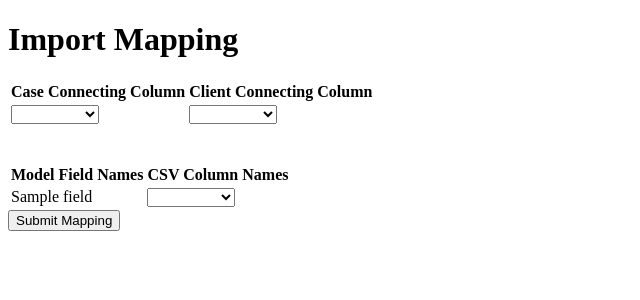
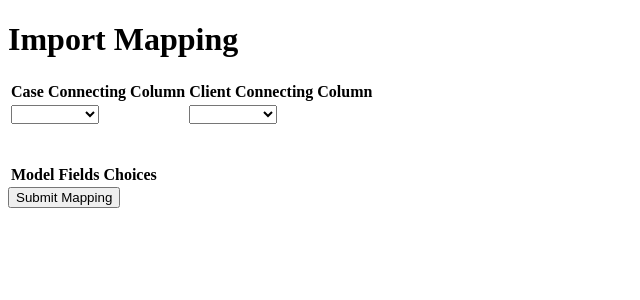
Before and after one commit to TheGreek9/tool_frontend, a Django app: template dataui/datauiapp/templates/datauiapp/csv_table_2.html in a window 1280 px wide. Shown: the top 300 px of the page, without its empty margins (0-640 px from the left). Run offline with Django 3.2, Linux system fonts and the light colour scheme; tables that the repository leaves empty hold one stand-in row (values such as "Sample post"); the template is opened without the code that fills it: values that come from a table or form of the project are taken from there, most other values are stand-ins (such as "Sample title", 1, 10 or a date in 2020); lists and menus that the app fills with data are empty.

Commit message:
Add case form part of column detail post request to populate dict. Client data needs a new post method

```diff
--- a/dataui/datauiapp/forms.py
+++ b/dataui/datauiapp/forms.py
@@ -1,10 +1,21 @@
 from django import forms
+
+from .models import CaseModel, ClientModel
+
+case_model_fields = [a.name for a in CaseModel._meta.get_fields()]
+client_model_fields = [a.name for a in ClientModel._meta.get_fields()]
 
 
 class CaseForm(forms.Form):
-    caseclient = forms.Select()
-    casename = forms.Select()
-    firm_file_number = forms.Select()
-    court_case_number = forms.Select()
-    doi = forms.Select()
-    criticalnote = forms.Select()
+    def __init__(self, *args, **kwargs):
+        choices = kwargs.pop('choices') if kwargs.get('choices') else None
+        super(CaseForm, self).__init__(*args, **kwargs)
+        if choices:
+            for field in case_model_fields:
+                self.fields[field] = forms.ChoiceField(choices=choices)
+
+class ClientForm(forms.Form):
+    def __init__(self, *args, **kwargs):
+        super(ClientForm, self).__init__(*args, **kwargs)
+        for field in client_model_fields:
+            self.fields[field] = forms.ChoiceField(choices=choices)
--- a/dataui/datauiapp/templates/datauiapp/csv_table_snippet.html
+++ b/dataui/datauiapp/templates/datauiapp/csv_table_snippet.html
@@ -2,17 +2,12 @@
 {% csrf_token %}
     <table>
         <tr>
-            <th>Model Field Names</th>
-            <th>CSV Column Names</th>
+            <th>Model Fields</th>
+            <th>Choices</th>
         </tr>
-        {% for field in model_fields %}
-        <tr>
-            <td>{{ field }}</td>
-            <td>
-                {% include "datauiapp/file_col_selection.html" %}
-            </td>
-        </tr>
-        {% endfor %}
+        {{ case_form.errors }}
+        {{ case_form.non_field_errors }}
+        {{ case_form.as_table }}
     </table>
 <input type="submit" value="Submit Mapping">
 </form>
--- a/dataui/datauiapp/templates/datauiapp/file_col_selection.html
+++ b/dataui/datauiapp/templates/datauiapp/file_col_selection.html
@@ -1,4 +1,4 @@
-<select name="{{ field }}">
+<select name="test">
     <option value=""></option>
     {% for col in csv_col_list %}
     <option value="{{ col }}">{{ col }}</option>
```
Also changed, not shown: dataui/datauiapp/templates/datauiapp/testing_forms.html (added, +20 -0 lines), dataui/datauiapp/views.py (+17 -8 lines).
